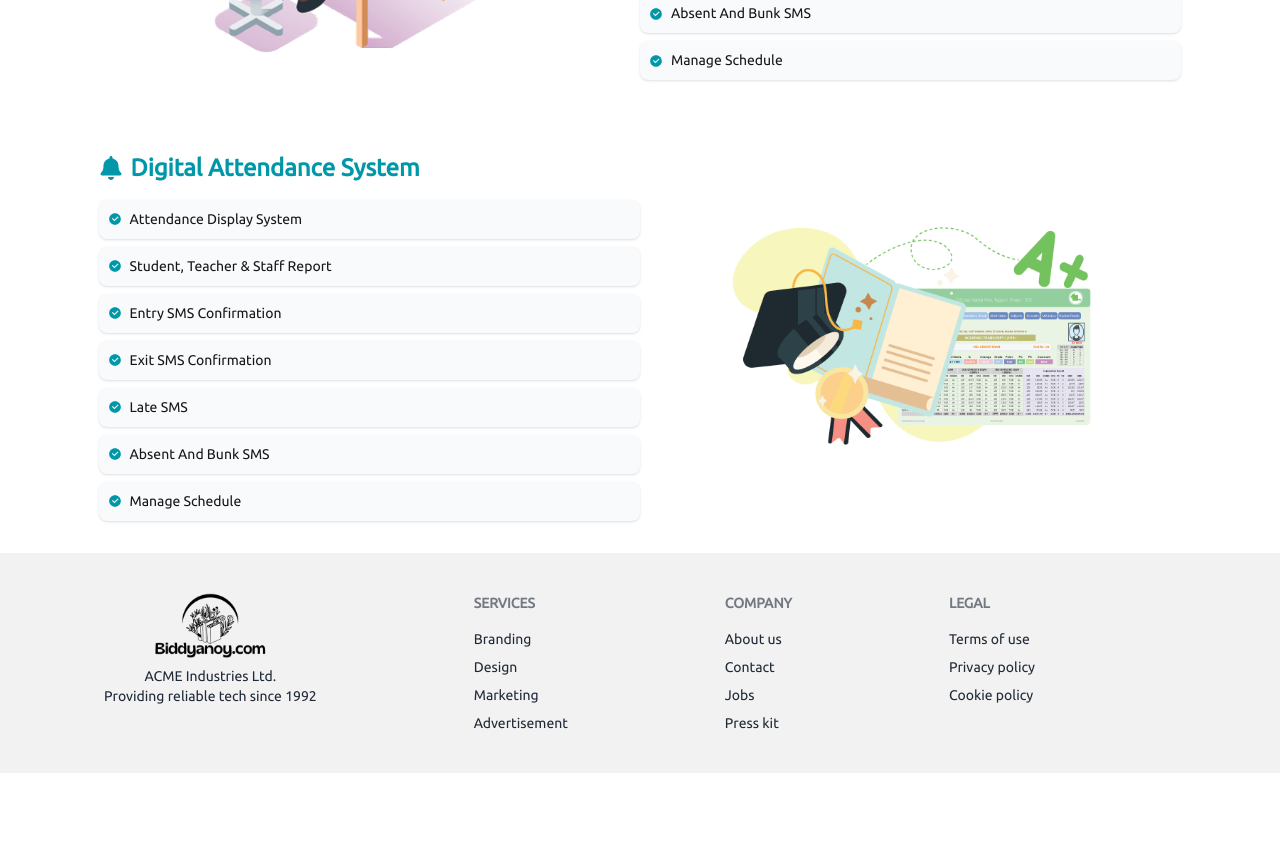
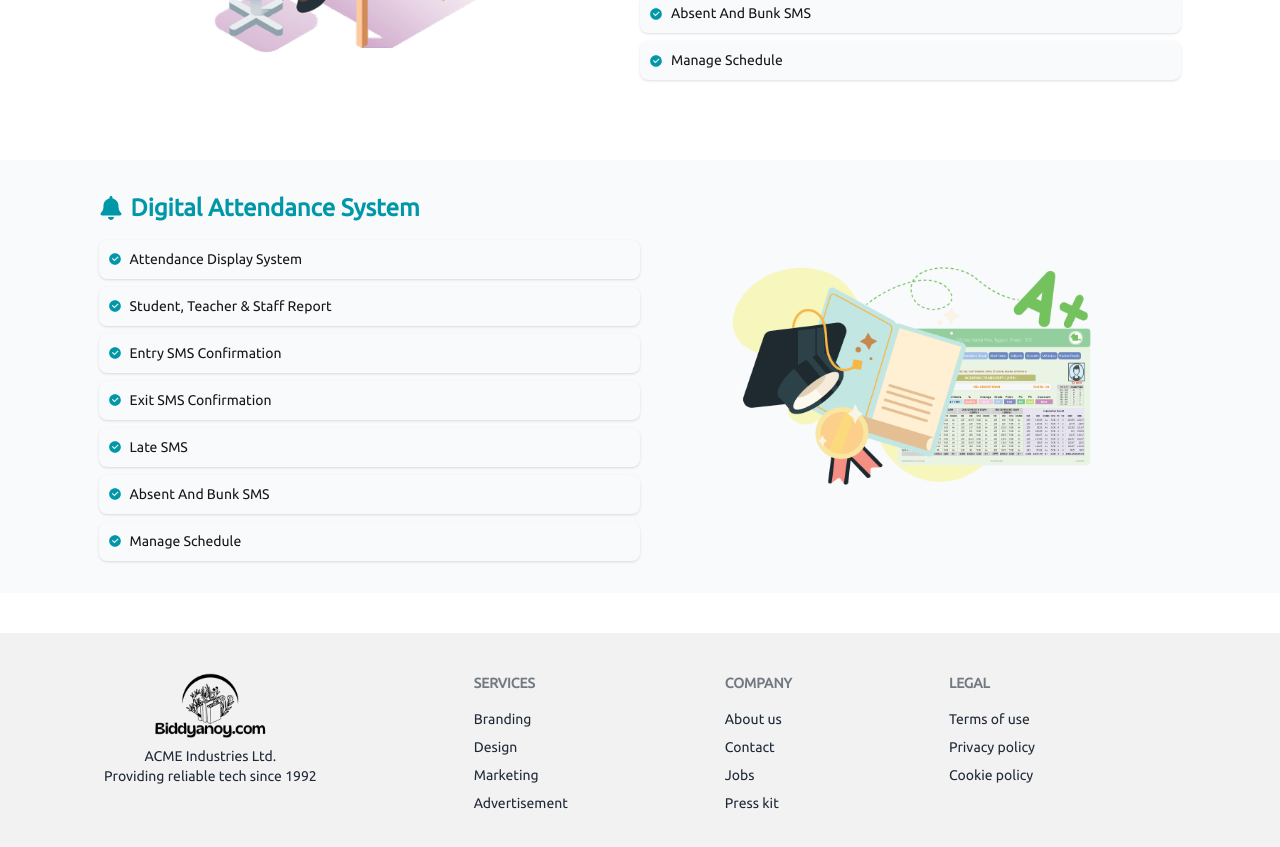
Before and after one commit to AbuRaihan32/Smart-Madrasha, a Next.js app: page / in a window 1280 px wide. Shown: the part 1440-2287 px from the top of the page. Before the commit the page ends 2213 px from the top, so only its background shows below. Built offline with nearby package versions, Linux system fonts and the light colour scheme.

Commit message:
Exam section updated

```diff
--- a/src/components/Home/Exam/Exam.jsx
+++ b/src/components/Home/Exam/Exam.jsx
@@ -4,7 +4,8 @@ import { RiCheckboxCircleFill } from "react-icons/ri";
 
 const Exam = () => {
   return (
-    <section className="max-w-6xl mx-auto py-8">
+    <section className="bg-slate-50 my-10">
+      <div className="max-w-6xl mx-auto py-8">
         <div className=" w-[94%] mx-auto flex items-center flex-row-reverse">
           <div className="w-full">
             <img
@@ -54,6 +55,7 @@ const Exam = () => {
             </ul>
           </div>
         </div>
+      </div>
     </section>
   );
 };
```
Lines whose indentation alone changed are shown as unchanged.
